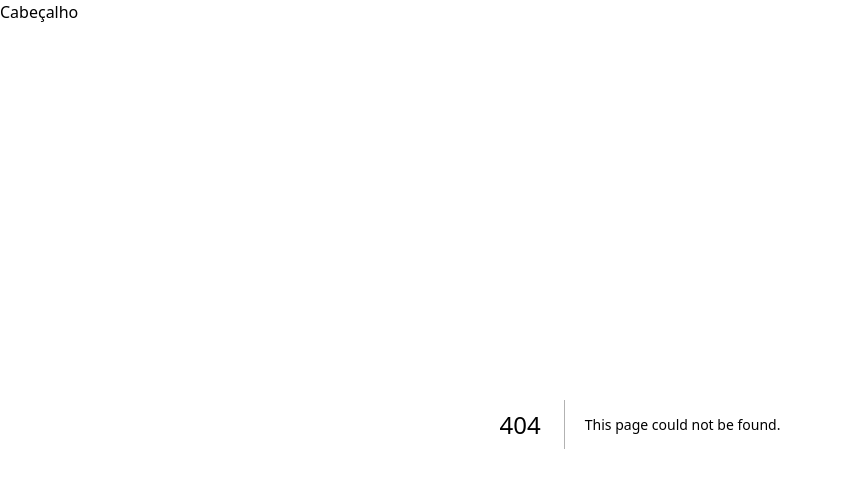
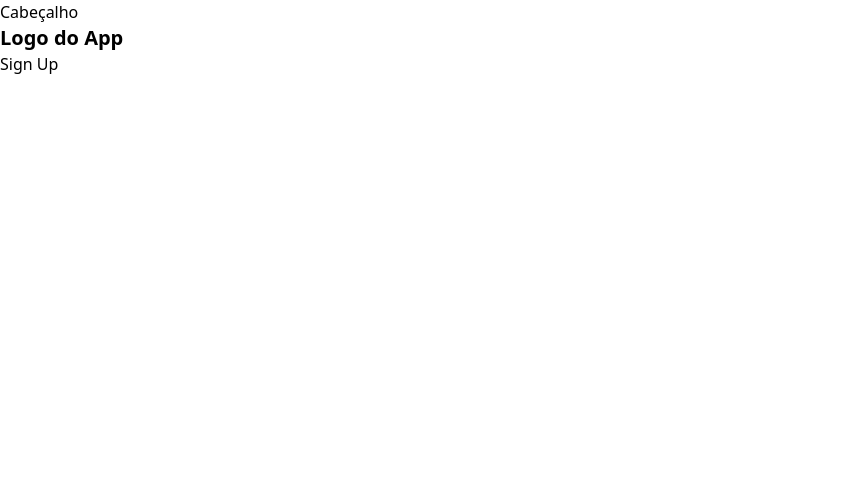
Before and after one commit to leonardovitorecker/next-fundamentals, a Next.js app: page /signUp in a window 1280 px wide. Before the commit this address had no page. Shown: the top 488 px of the page, without its empty margins (0-843 px from the left). Built offline with nearby package versions, Linux system fonts and the light colour scheme.

Commit message:
Rotas com parametros, e layouts compartilhados

```diff
--- /dev/null
+++ b/src/app/(auth)/layout.tsx
@@ -0,0 +1,10 @@
+import { ReactNode } from "react";
+
+export default function AuthLayout({ children }: { children: ReactNode }) {
+  return (
+    <div>
+      <h1 className="text-xl font-bold">Logo do App</h1>
+      <div>{children}</div>
+    </div>
+  );
+}
--- /dev/null
+++ b/src/app/(auth)/signIn/page.tsx
@@ -0,0 +1,3 @@
+export default function SignIn() {
+  return <h1>Sign In</h1>;
+}
--- /dev/null
+++ b/src/app/(auth)/signUp/page.tsx
@@ -0,0 +1,3 @@
+export default function SignUp() {
+  return <h1>Sign Up</h1>;
+}
--- /dev/null
+++ b/src/app/catalog/product/[...data]/page.tsx
@@ -0,0 +1,18 @@
+interface ProductProps {
+  params: {
+    data: string[];
+  };
+}
+
+export default function Product({ params }: ProductProps) {
+  const [productId, size, color] = params.data;
+
+  return (
+    <div>
+      <h1>Product Details</h1>
+      <p>Product ID: {productId}</p>
+      <p>Size: {size}</p>
+      <p>Color: {color}</p>
+    </div>
+  );
+}
```
